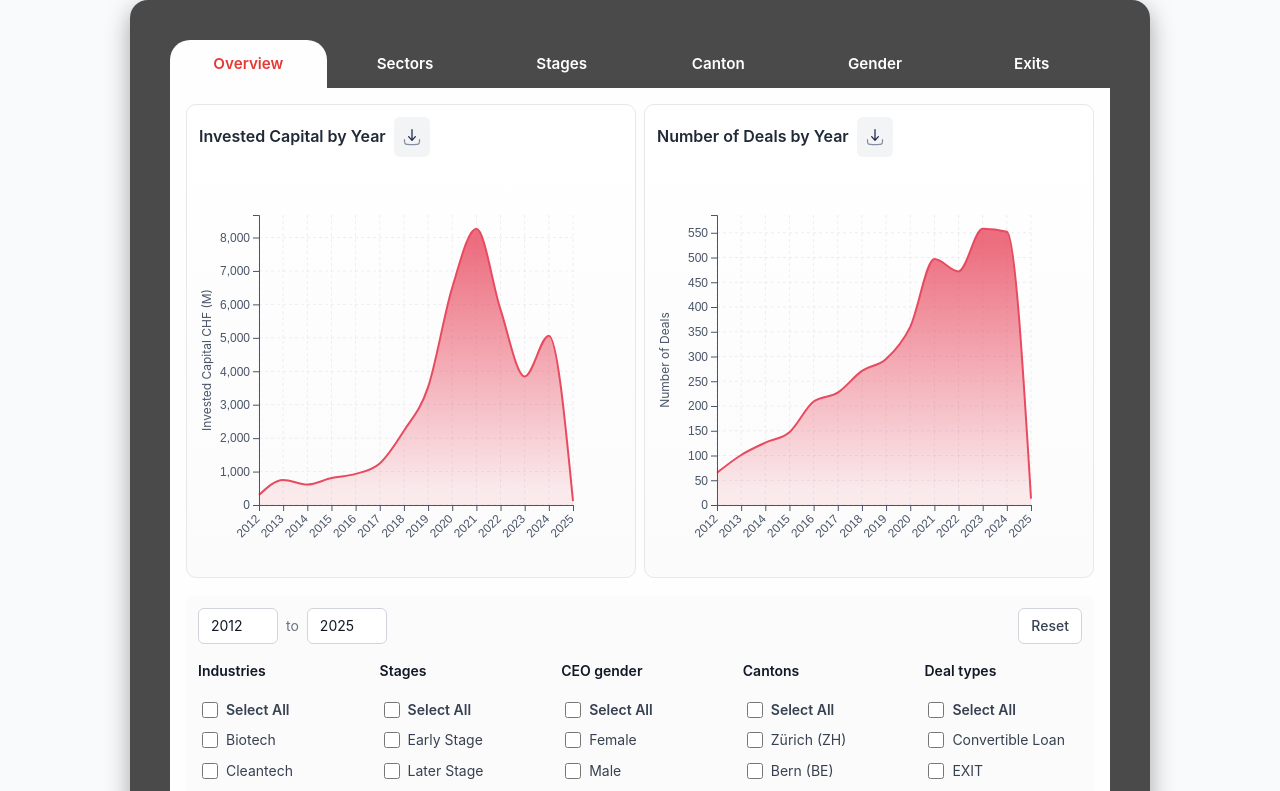
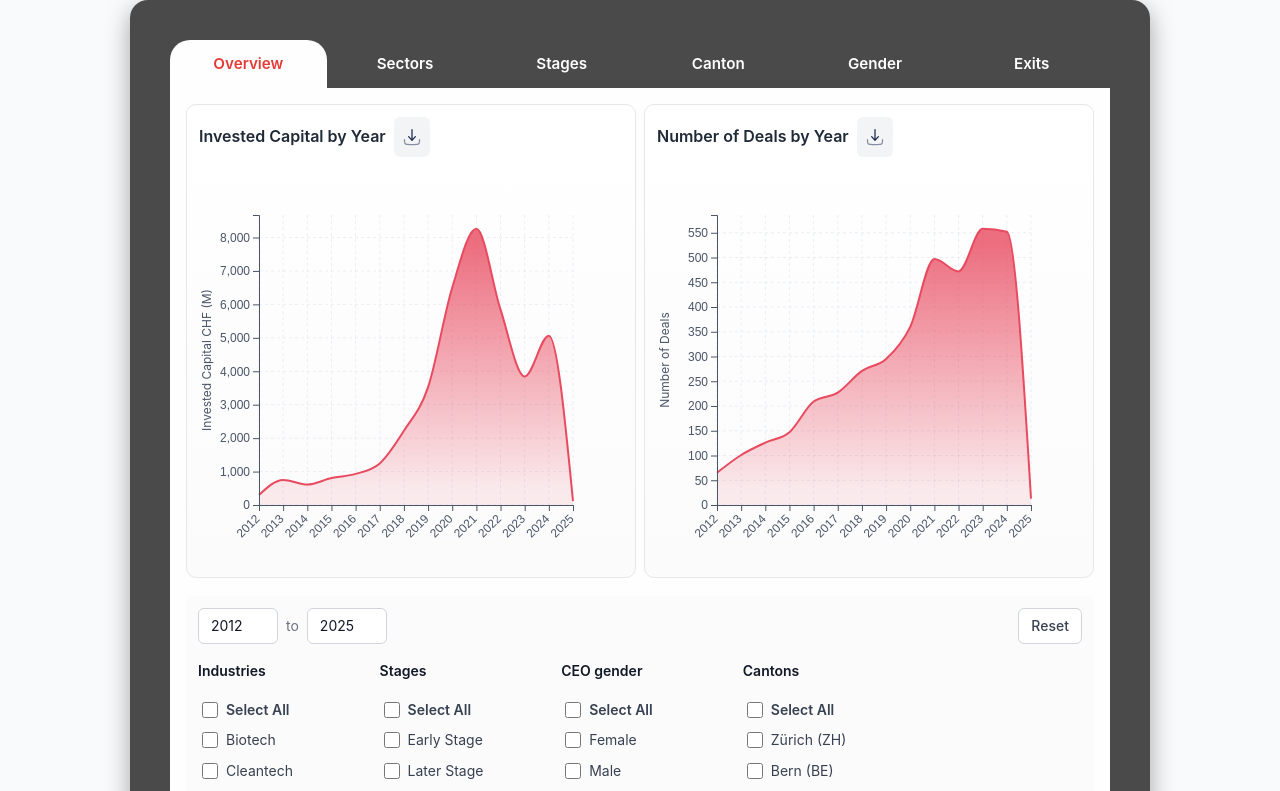
Before and after one commit to alionazherdetska/swiss-vc-dashboard, a React (Create React App) app: page / in a window 1280 px wide. Shown: the top 791 px of the page. Built offline with nearby package versions, Linux system fonts and the light colour scheme.

Commit message:
removed deals filters

```diff
--- a/src/components/Dashboard.js
+++ b/src/components/Dashboard.js
@@ -25,7 +25,6 @@ const Dashboard = () => {
     ceoGenders: [], // Now used for deals filtering
     cantons: [],
     yearRange: [2012, 2025],
-    dealTypes: [],
     phases: [],
   });
 
@@ -87,15 +86,24 @@ const Dashboard = () => {
   const filterOptions = useMemo(() => {
     if (!deals.length) {
       return {
-        dealTypes: [],
         phases: [],
         dealYears: [],
         industries: [],
         ceoGenders: [],
       };
     }
+    // Exclude some unwanted deal type labels from appearing in the UI filters
+    const EXCLUDED_DEAL_TYPES = [
+      "Convertible Loan",
+      "EXIT",
+      "Foreign",
+      "Grant",
+      "IPO",
+      "M&A",
+      "Micro",
+    ].map((s) => s.toLowerCase());
+
     return {
-      dealTypes: [...new Set(deals.map((d) => d.Type).filter(Boolean))].sort(),
       phases: [...new Set(deals.map((d) => d.Phase).filter(Boolean))].sort(),
       dealYears: [...new Set(deals.map((d) => d.Year).filter(Boolean))].sort(),
       industries: [
@@ -132,8 +140,7 @@ const Dashboard = () => {
         !filters.industries.includes(item.Industry)
       )
         return false;
-      if (filters.dealTypes.length && !filters.dealTypes.includes(item.Type))
-        return false;
+      // dealTypes filter removed
       if (filters.phases.length && !filters.phases.includes(item.Phase))
         return false;
       if (filters.cantons.length && !filters.cantons.includes(item.Canton))
@@ -174,7 +181,6 @@ const Dashboard = () => {
       ceoGenders: [],
       searchQuery: "",
       yearRange: [2012, 2025],
-      dealTypes: [],
       phases: [],
     });
 
--- a/src/components/filters/FilterPanel.js
+++ b/src/components/filters/FilterPanel.js
@@ -24,7 +24,6 @@ const FilterPanel = ({
 
   const ceoTotal = filterOptions.ceoGenders?.length || 0;
   const industriesTotal = filterOptions.industries?.length || 0;
-  const dealTypesTotal = filterOptions.dealTypes?.length || 0;
   const phasesTotal = filterOptions.phases?.length || 0;
 
   const selectAllLabel = (selected, total) =>
@@ -50,10 +49,6 @@ const FilterPanel = ({
     heights.push(industriesHeight);
 
     if (dealsTab) {
-      // Deal Types: header + items (capped at max-h-60 = 240px)
-      const dealTypesHeight = Math.min(40 + (dealTypesTotal + 1) * 28, 280);
-      heights.push(dealTypesHeight);
-
       // Phases: header + items (capped at max-h-60 = 240px)
       const phasesHeight = Math.min(40 + (phasesTotal + 1) * 28, 280);
       heights.push(phasesHeight);
@@ -62,7 +57,7 @@ const FilterPanel = ({
     // Sort and get second longest
     const sorted = [...heights].sort((a, b) => b - a);
     return sorted[1] || sorted[0] || 100;
-  }, [ceoTotal, industriesTotal, dealTypesTotal, phasesTotal, dealsTab]);
+  }, [ceoTotal, industriesTotal, phasesTotal, dealsTab]);
 
   return (
     <div className={styles.panelRoot}>
@@ -287,47 +282,7 @@ const FilterPanel = ({
             </div>
           </Section>
 
-          {/* Deal Types */}
-          {dealsTab && (
-            <Section title="Deal types" minHeight={filterHeights}>
-              <div className={styles.listScroll}>
-                <label
-                  className={`${styles.itemLabel} ${styles.itemLabelHover}`}
-                >
-                  <input
-                    type="checkbox"
-                    checked={filters.dealTypes.length === dealTypesTotal}
-                    onChange={() =>
-                      updateFilter(
-                        "dealTypes",
-                        filters.dealTypes.length === dealTypesTotal
-                          ? []
-                          : filterOptions.dealTypes,
-                      )
-                    }
-                    className={`${styles.checkbox} ${styles.checkboxPrimary}`}
-                  />
-                  <span className={styles.labelTextBold}>
-                    {selectAllLabel(filters.dealTypes.length, dealTypesTotal)}
-                  </span>
-                </label>
-                {filterOptions.dealTypes?.map((type) => (
-                  <label
-                    key={type}
-                    className={`${styles.itemLabel} ${styles.itemLabelHover}`}
-                  >
-                    <input
-                      type="checkbox"
-                      checked={filters.dealTypes.includes(type)}
-                      onChange={() => toggleArrayFilter("dealTypes", type)}
-                      className={`${styles.checkbox} ${styles.checkboxPrimary}`}
-                    />
-                    <span className={styles.labelText}>{type}</span>
-                  </label>
-                ))}
-              </div>
-            </Section>
-          )}
+          {/* Deal types filter removed intentionally */}
         </div>
       </div>
     </div>
```
